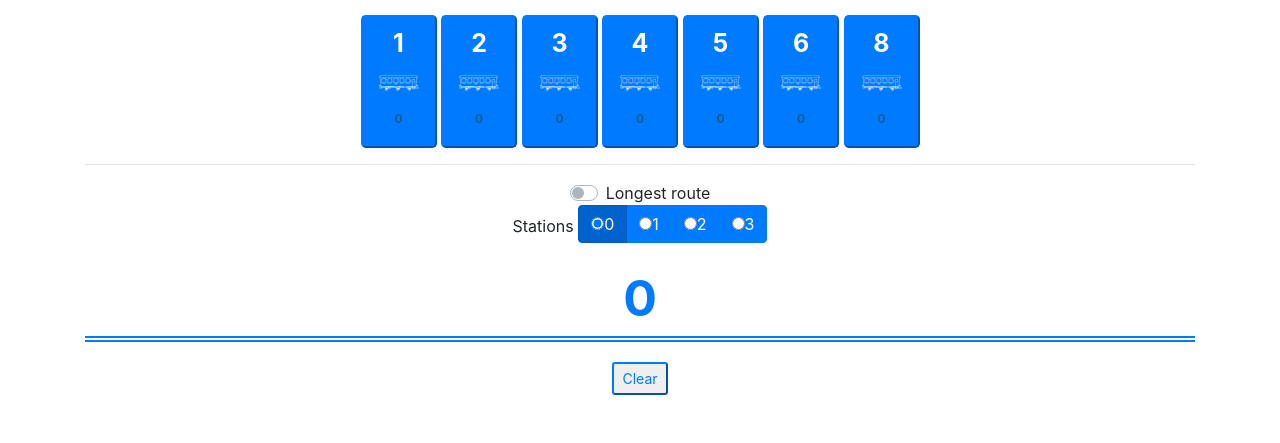
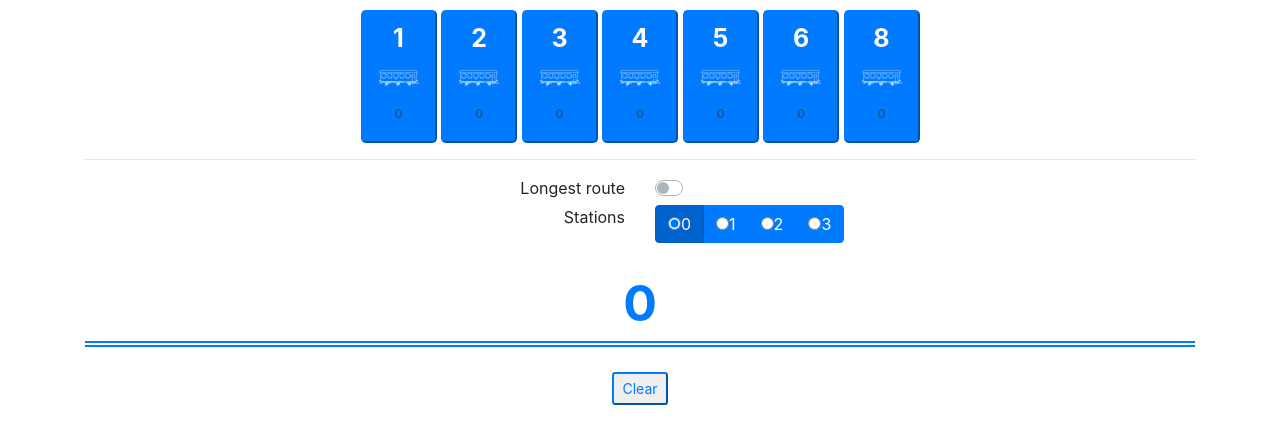
Before and after one commit to giursino/TTR-score-calculator, a plain HTML site: page index.html in a window 1280 px wide. Shown: the part 51-494 px from the top of the page. Drawn offline with nearby package versions, Linux system fonts and the light colour scheme.

Commit message:
fix display

```diff
--- a/app.css
+++ b/app.css
@@ -11,10 +11,14 @@
   margin-bottom: 30px;
 }
 
+.row {
+  margin-top: 5px;
+  margin-bottom: 5px;
+}
 .inc {
-  margin-top: 10px;
   font-size: 25px;
   font-weight: bold;
+  margin-top: 5px;
 }
 
 .dec {
--- a/index.html
+++ b/index.html
@@ -30,15 +30,24 @@
 
       <hr/>
 
+      <div class="row">
+        <div class="col text-right">
+          <span>Longest route</span>
+        </div>
+        <div class="col text-left">
           <div class="custom-control custom-switch">
             <input type="checkbox" class="custom-control-input" id="longest">
-        <label class="custom-control-label" for="longest">Longest route</label>
+            <label class="custom-control-label" for="longest"></label>
+          </div>
+        </div>
       </div>
 
+      <div class="row">
+        <div class="col text-right">
+          <span>Stations</span>
+        </div>
+        <div class="col text-left">
           <div>
-        <label>
-          Stations
-        </label>
             <div id="stations" class="btn-group" data-toggle="buttons">
               <label class="btn btn-primary active">
                 <input type="radio" name=station checked value=0>0
@@ -54,10 +63,20 @@
               </label>
             </div>
           </div>
+        </div>
+      </div>
 
+      <div class="row">
+        <div class="col text-center">
           <div id="sum">0</div>
+        </div>
+      </div>
 
+      <div class="row">
+        <div class="col text-center">
           <button class="button btn-outline-primary btn-sm" id="cancel">Clear</button>
+        </div>
+      </div>
 
     </div>
     <script src="https://ajax.googleapis.com/ajax/libs/jquery/3.4.1/jquery.min.js"></script>
```
Lines whose indentation alone changed are shown as unchanged.
